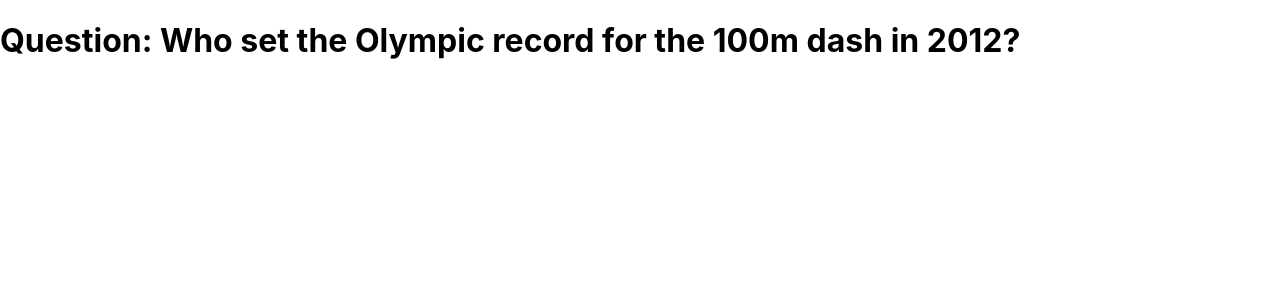
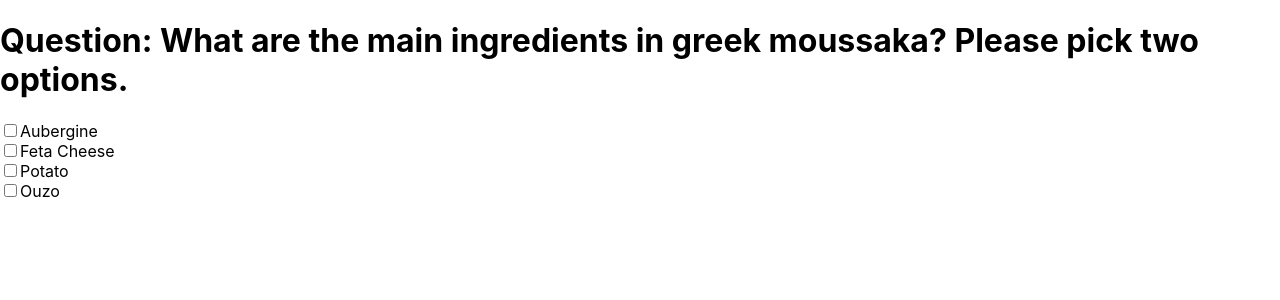
Before and after one commit to Technigo/project-redux-quiz-old, a React (Create React App) app: page / in a window 1280 px wide. Shown: the top 300 px of the page. Built offline with nearby package versions, Linux system fonts and the light colour scheme.

Commit message:
added first question

```diff
--- a/package.json
+++ b/package.json
@@ -14,7 +14,8 @@
     "react": "^16.12.0",
     "react-dom": "^16.12.0",
     "react-redux": "^7.1.3",
-    "react-scripts": "^3.3.0"
+    "react-scripts": "^3.3.0",
+    "tailwindcss": "^2.2.19"
   },
   "scripts": {
     "start": "react-scripts start",
--- a/src/App.js
+++ b/src/App.js
@@ -1,9 +1,10 @@
+/* eslint-disable linebreak-style */
 import React from 'react'
 import { Provider } from 'react-redux'
 import { combineReducers, configureStore } from '@reduxjs/toolkit'
 import { quiz } from 'reducers/quiz'
 
-import { CurrentQuestion } from 'components/CurrentQuestion'
+import { FirstQuestion } from 'components/FirstQuestion'
 
 const reducer = combineReducers({
   quiz: quiz.reducer
@@ -14,7 +15,7 @@ const store = configureStore({ reducer })
 export const App = () => {
   return (
     <Provider store={store}>
-      <CurrentQuestion />
+      <FirstQuestion />
     </Provider>
   )
 }
--- a/src/components/CurrentQuestion.js
+++ b/src/components/CurrentQuestion.js
@@ -1,8 +1,10 @@
+/* eslint-disable linebreak-style */
 import React from 'react'
 import { useSelector } from 'react-redux'
 
 export const CurrentQuestion = () => {
   const question = useSelector((state) => state.quiz.questions[state.quiz.currentQuestionIndex])
+  console.log(question)
 
   if (!question) {
     return <h1>Oh no! I could not find the current question!</h1>
--- /dev/null
+++ b/src/components/FirstQuestion.js
@@ -0,0 +1,26 @@
+/* eslint-disable linebreak-style */
+/* eslint-disable indent */
+/* eslint-disable linebreak-style */
+import React from 'react'
+import { useSelector } from 'react-redux'
+
+export const FirstQuestion = () => {
+    const question = useSelector((state) => state.quiz.questions[state.quiz.currentQuestionIndex])
+    console.log(question)
+
+    if (!question) {
+        return <h1>Oh no! I could not find the current question!</h1>
+    }
+
+    return (
+        <div>
+            <h1>Question: {question.questionText}</h1>
+            {question.options.map((item) => (
+                <div>
+                    <input type="checkbox" id="options" />
+                    <label key={item} htmlFor="options">{item}</label>
+                </div>
+            ))}
+        </div>
+    )
+}
--- a/src/reducers/quiz.js
+++ b/src/reducers/quiz.js
@@ -2,7 +2,7 @@ import { createSlice } from '@reduxjs/toolkit'
 
 // Change these to your own questions!
 const questions = [
-  { id: 1, questionText: 'Who set the Olympic record for the 100m dash in 2012?', options: ['Usain Bolt', 'Justin Gatlin', 'Tyson Gay', 'Asafa Powell'], correctAnswerIndex: 0 },
+  { id: 1, questionText: 'What are the main ingredients in greek moussaka? Please pick two options.', options: ['Aubergine', 'Feta Cheese', 'Potato', 'Ouzo'], correctAnswerIndex: [0, 2] },
   { id: 2, questionText: 'When was Michael Phelps last named male World Swimmer of the Year?', options: ['2012', '2014', '2016', '2018'], correctAnswerIndex: 2 }
 ]
 
```
Also changed, not shown: 1 other file (tests, documents, lock files or other folders).
